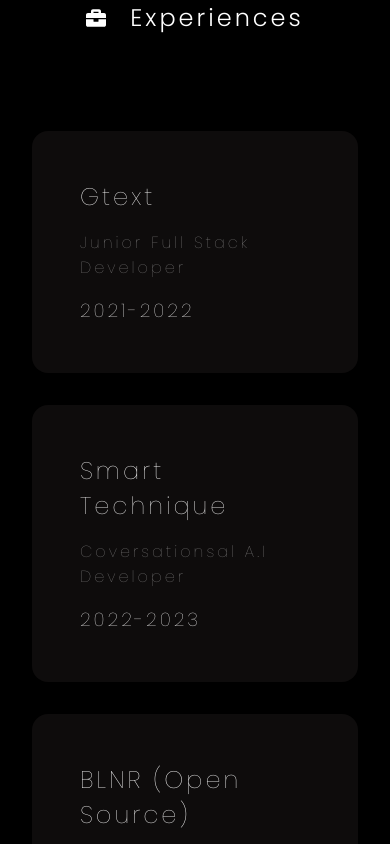
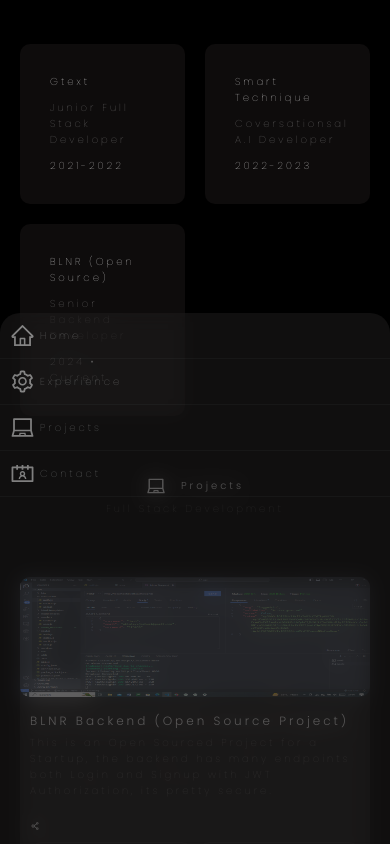
Before and after one commit to Akinleyejoshua/joshuaakinleye, a Next.js app: page / in a window 390 px wide. Shown: the part 940-1784 px from the top of the page. Built offline with nearby package versions, Linux system fonts and the light colour scheme.

Commit message:
Add files via upload

```diff
--- a/app/globals.css
+++ b/app/globals.css
@@ -106,6 +106,14 @@
 
 .navlinks .links {
   display: flex;
+  background-color: rgba(0, 0, 0, 0.123);
+  opacity: .5;
+  backdrop-filter: blur(10px);
+  border-radius: 2rem;
+  -webkit-border-radius: 2rem;
+  -moz-border-radius: 2rem;
+  -ms-border-radius: 2rem;
+  -o-border-radius: 2rem;
 }
 
 .links a :is(.space, p) {
@@ -139,7 +147,7 @@
 }
 
 .links a {
-  margin-right: 1rem;
+  margin-right: .25rem;
   align-items: center;
   padding: 1rem;
 }
@@ -253,6 +261,10 @@
   }
 }
 
+.navlinks{
+  display: flex;
+}
+
 /* HERO section */
 
 .hero {
@@ -271,6 +283,7 @@
   /* text-align: center; */
   height: 100%;
   align-items: center;
+  flex-direction: row;
 }
 
 .hero .content {
@@ -481,7 +494,7 @@
 }
 
 .item .content a {
-  margin-right: 1rem;
+  margin-right: .25rem;
   font-size: 50px;
 }
 
@@ -502,14 +515,14 @@
 .socials {
   padding: 1rem 3rem 0 3rem;
   display: flex;
-  justify-content: center;
+  /* justify-content: center; */
 }
 
 .socials a {
   font-size: 30px;
   margin-right: 1rem;
-  padding: 1rem;
-  background-color: rgb(17, 15, 15);
+  /* padding: 1rem; */
+  background-color: rgba(34, 32, 32, 0);
   display: flex;
   justify-content: center;
   border-radius: 3rem;
@@ -528,12 +541,12 @@
   display: flex;
   justify-content: center;
   flex-direction: column;
-  align-items: center;
+  /* align-items: center; */
 }
 
 .contacts a {
-  padding: 1rem;
-  background-color: rgb(17, 15, 15);
+  /* padding: 1rem;
+  background-color: rgb(34, 32, 32); */
   border-radius: 1rem;
   -webkit-border-radius: 1rem;
   -moz-border-radius: 1rem;
@@ -559,7 +572,7 @@
     padding: 1rem 2rem;
   }
 
-  footer * {
+  * {
     font-size: 10px;
   }
 
@@ -568,7 +581,7 @@
     background-color: transparent;
   }
   .experience {
-    padding: 6rem 2rem 0 2rem;
+    padding: 6rem 2rem 0rem;
   }
 
   .copy {
--- a/components/Header.jsx
+++ b/components/Header.jsx
@@ -37,7 +37,7 @@
             <div className={`${navBar ? "navlinks open": "navlinks"}`} ref={navlinks}>
                 <div className="close-bar" onClick={() => setNavBar(false)}></div>
 
-                <div className="links" onClick={() => setNavBar(false)}>
+                <div className="links">
                     <a href="#home" className="cover row" title="Home">
                         <AiOutlineHome className="icon"/>
                         <div className="space"></div>
--- a/components/Hero.jsx
+++ b/components/Hero.jsx
@@ -13,9 +13,8 @@
                 <div className="space"></div>
                 <div className="space"></div>
             </div>
-        <Image src={Logo} className="img"/>
+            <Image src={Logo} className="img" />
         </div>
-        {/* <div className="rect"></div> */}
 
     </section>
 }
--- a/layouts/Contact.jsx
+++ b/layouts/Contact.jsx
@@ -3,27 +3,23 @@
 export const Contact = () => {
     return <footer id="contact">
         <div className="socials row items-center">
-            <a target="blank" href="https://twitter.com/Joshuaakinleye4"><AiOutlineTwitter/></a>
-            <a target="blank" href=""><AiOutlineLinkedin/></a>
-            <a target="blank" href=""><AiOutlineYoutube/></a>
+            <a target="blank" href="https://twitter.com/Joshuaakinleye4"><AiOutlineTwitter /></a>
+            <a target="blank" href=""><AiOutlineLinkedin /></a>
+            <a target="blank" href=""><AiOutlineYoutube /></a>
         </div>
         <div className="contacts">
             <a target="blank" href="mailto:akinleyejoshua.dev@gmail.com" className="row items-center">
-                <AiOutlineMail className="icon"/>
+                <AiOutlineMail className="icon" />
                 <div className="space"></div>
-                akinleyejoshua.dev@gmail.com
+                Joshua
             </a>
             <div className="space"></div>
             <a target="blank" href="" className="row items-center">
-                <AiOutlinePhone className="icon"/>
+                <AiOutlinePhone className="icon" />
                 <div className="space"></div>
-                +(234) 08131519518
-            </a>
+           </a>
         </div>
 
-        <div className="copy">
-        Joshua Akinleye &copy; 2024
-
-        </div>
+        <div className="copy">Joshua Akinleye &copy; 2024</div>
     </footer>
 }
```
Lines whose indentation alone changed are shown as unchanged.
